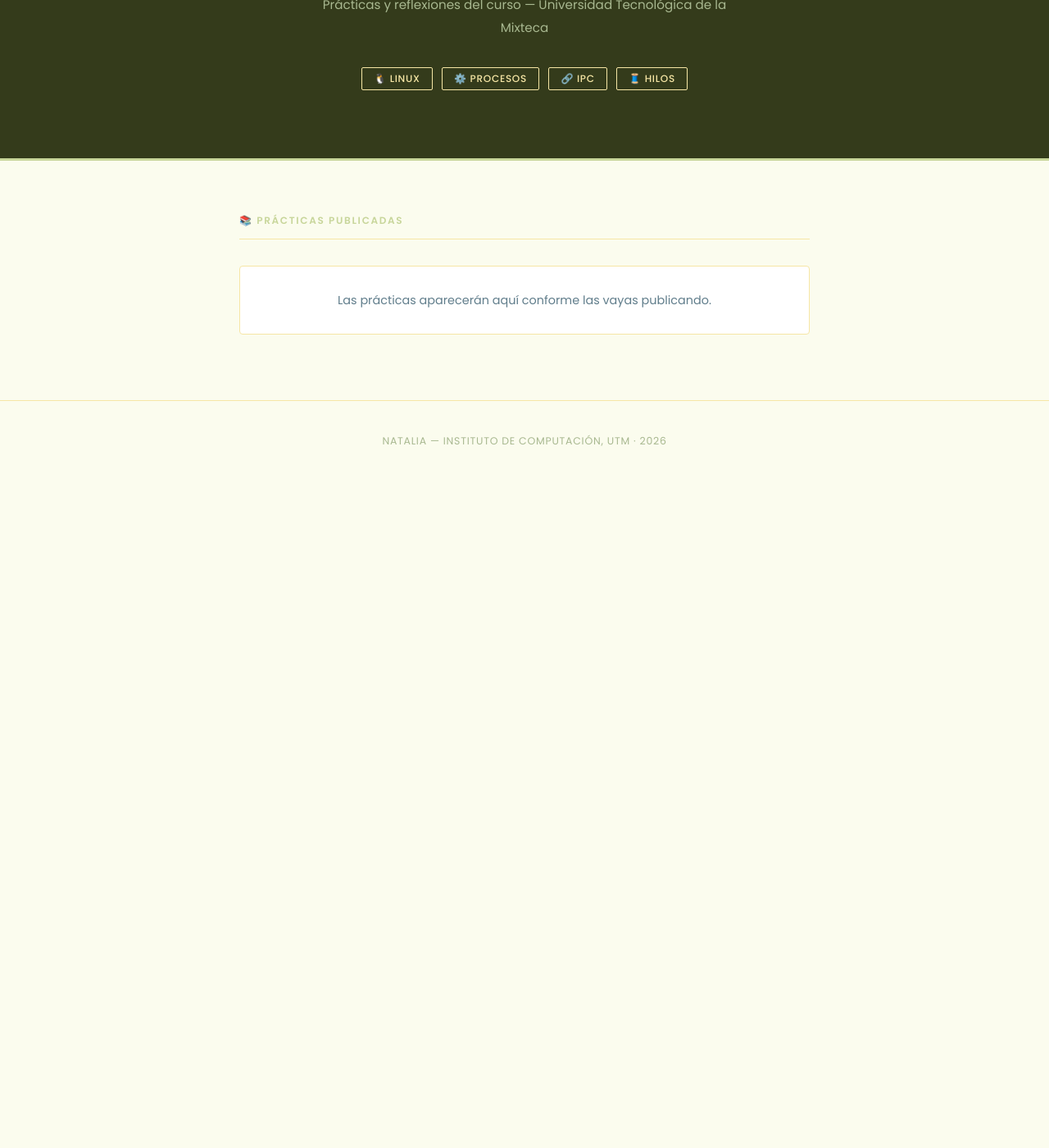
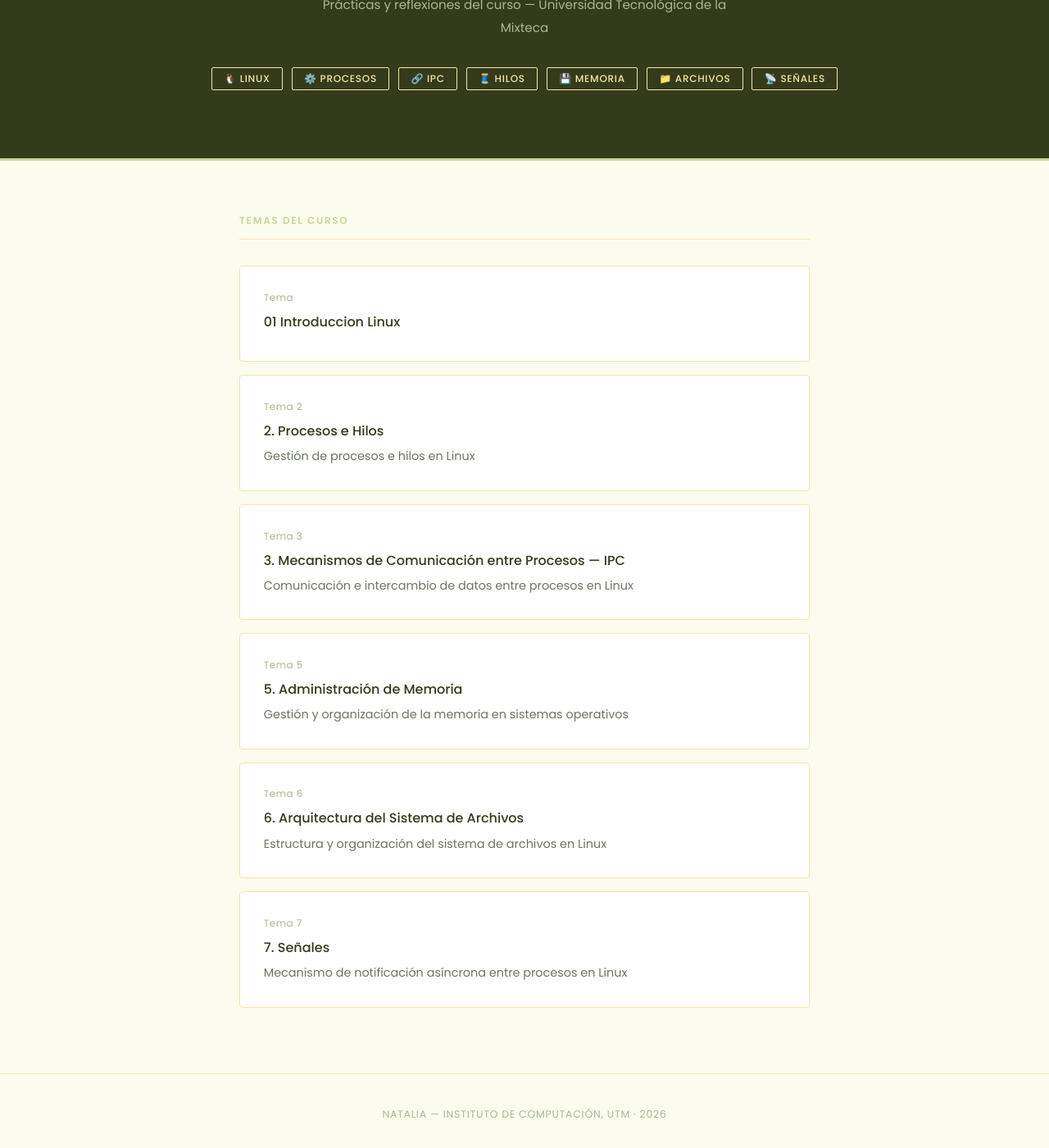
Before and after one commit to Natalia0197/Natalia0197.github.io, a Jekyll site: the page built from index.md, in a window 1280 px wide and 1400 px high, scrolled down 215 px. Shown: the whole window at 82% size. Built offline with Jekyll 4.4.1, drawn with Linux system fonts in a browser that asks for light colours; before the commit the page ends 900 px from its top, so only the background shows below that.

Commit message:
Update home.html

```diff
--- a/_layouts/home.html
+++ b/_layouts/home.html
@@ -9,22 +9,20 @@ layout: default
   <span class="badge">⚙️ Procesos</span>
   <span class="badge">🔗 IPC</span>
   <span class="badge">🧵 Hilos</span>
+  <span class="badge">💾 Memoria</span>
+  <span class="badge">📁 Archivos</span>
+  <span class="badge">📡 Señales</span>
 </div>
 
 <main>
-  <h2 class="section-title">📚 Prácticas publicadas</h2>
+  <h2 class="section-title">Temas del curso</h2>
 
-  {% for post in site.posts %}
+  {% assign temas_ordenados = site.temas | sort: "orden" %}
+  {% for tema in temas_ordenados %}
   <div class="post-card">
-    <div class="meta">{{ post.date | date: "%d %B %Y" }}</div>
-    <h2><a href="{{ post.url }}">{{ post.title }}</a></h2>
-    <p>{{ post.excerpt | strip_html | truncate: 150 }}</p>
-  </div>
-  {% else %}
-  <div class="post-card">
-    <p style="color:#607d8b; text-align:center;">
-      Las prácticas aparecerán aquí conforme las vayas publicando.
-    </p>
+    <div class="meta">Tema {{ tema.orden }}</div>
+    <h2><a href="{{ tema.url }}">{{ tema.title }}</a></h2>
+    <p>{{ tema.descripcion }}</p>
   </div>
   {% endfor %}
 </main>
```
